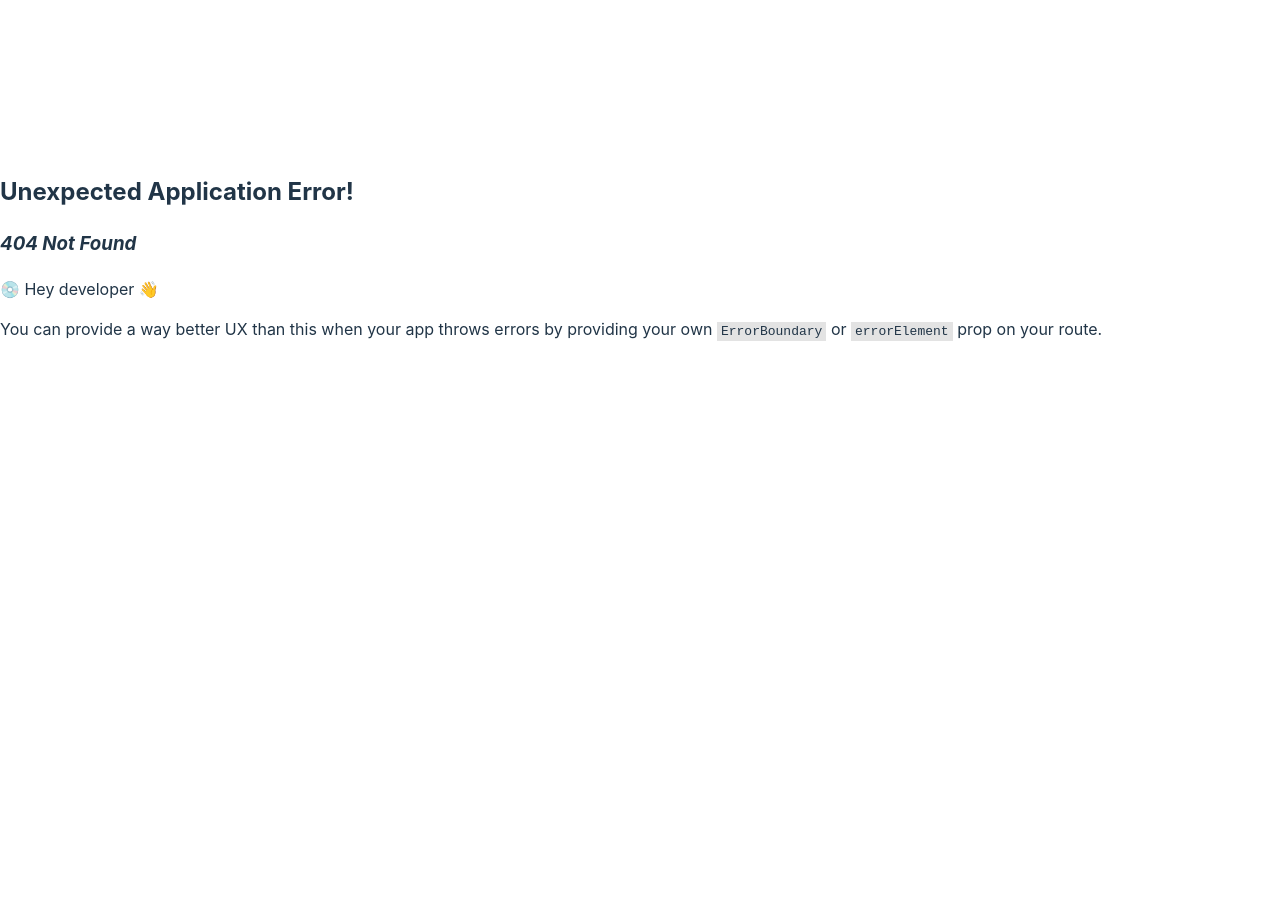
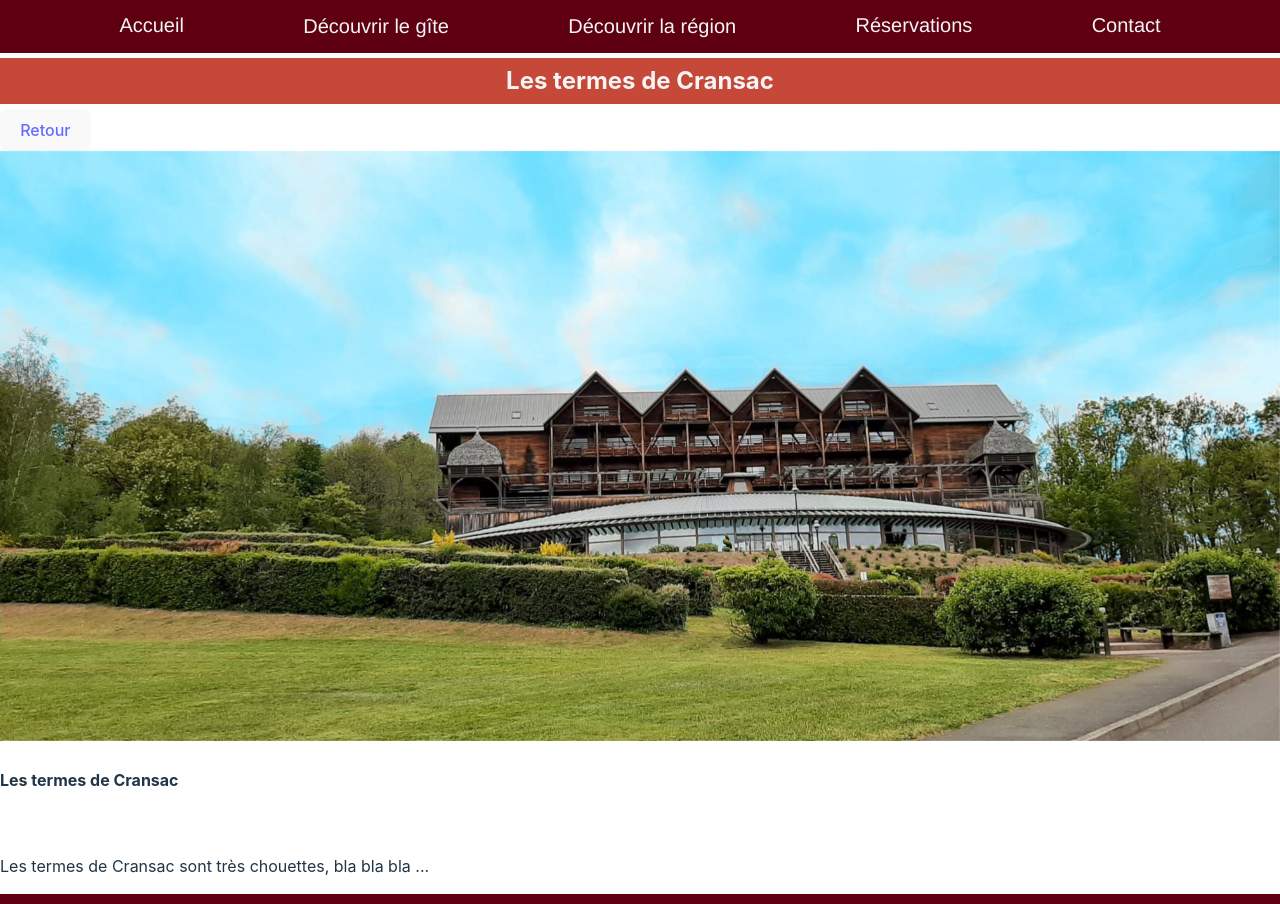
Before and after one commit to FrancoisMRib/gite-router, a React (Vite) app: page /cransac in a window 1280 px wide. Before the commit this address had no page. Shown: the part 144-1048 px from the top of the page. Before the commit the page ends 800 px from the top, so only its background shows below. Built offline with nearby package versions, Linux system fonts and the light colour scheme.

Commit message:
Page Cransac

```diff
--- a/src/components/App.jsx
+++ b/src/components/App.jsx
@@ -9,6 +9,7 @@ import { Contact } from './pages/Contact';
 import { Localisation } from './pages/Localisation';
 import { RouterProvider, createBrowserRouter } from 'react-router-dom';
 import { Bournazel } from './pages/Bournazel';
+import { Cransac } from './pages/Cransac';
 // import './App.css'
 const router = createBrowserRouter([
   {
@@ -39,6 +40,10 @@ const router = createBrowserRouter([
     element: <LivreDor/>
   },
   {
+    path:"/cransac",
+    element: <Cransac/>
+  },
+  {
     path:"/bournazel",
     element: <Bournazel/>
   }
--- /dev/null
+++ b/src/components/pages/Cransac.jsx
@@ -0,0 +1,25 @@
+import {Header} from '../Header';
+import {Footer} from '../Footer';
+
+export function Cransac() {
+    return (
+        <div>
+            <Header/>
+            <h2 className='title'>Les termes de Cransac</h2>
+            <button>
+                <a href="region">Retour</a>
+            </button>
+            <div className='office'>
+                <div >
+                    <img src="src/components/img/Cransac2.jpg" alt="" className='photo'/>
+                </div>
+                <div className='descriptif'>
+                    <h4>Les termes de Cransac</h4>
+                    <br />
+                    <p> Les termes de Cransac sont très chouettes, bla bla bla ... </p>
+                </div>
+            </div>
+            <Footer/>
+        </div>
+    )
+}
--- a/src/components/pages/DecouvRegion.jsx
+++ b/src/components/pages/DecouvRegion.jsx
@@ -20,7 +20,7 @@ export function DecReg() {
             <br/>
             <div className='panel'>
                 <a href="bournazel"><img src="src/components/img/bournazel.jpg" alt="Le château de Bournazel" className='window'/></a>
-                <img src={thermes} alt="Les thermes de Cransac" className='window'/>
+                <a href="cransac"><img src={thermes} alt="Les thermes de Cransac" className='window'/></a>
                 <img src="src/components/img/Rodez.jpg" alt="La ville de Rodez" className='window'/>
                 <img src="src/components/img/Belcastel.png" alt="Le village de Belcastel" className='window'/>
             </div>
```
